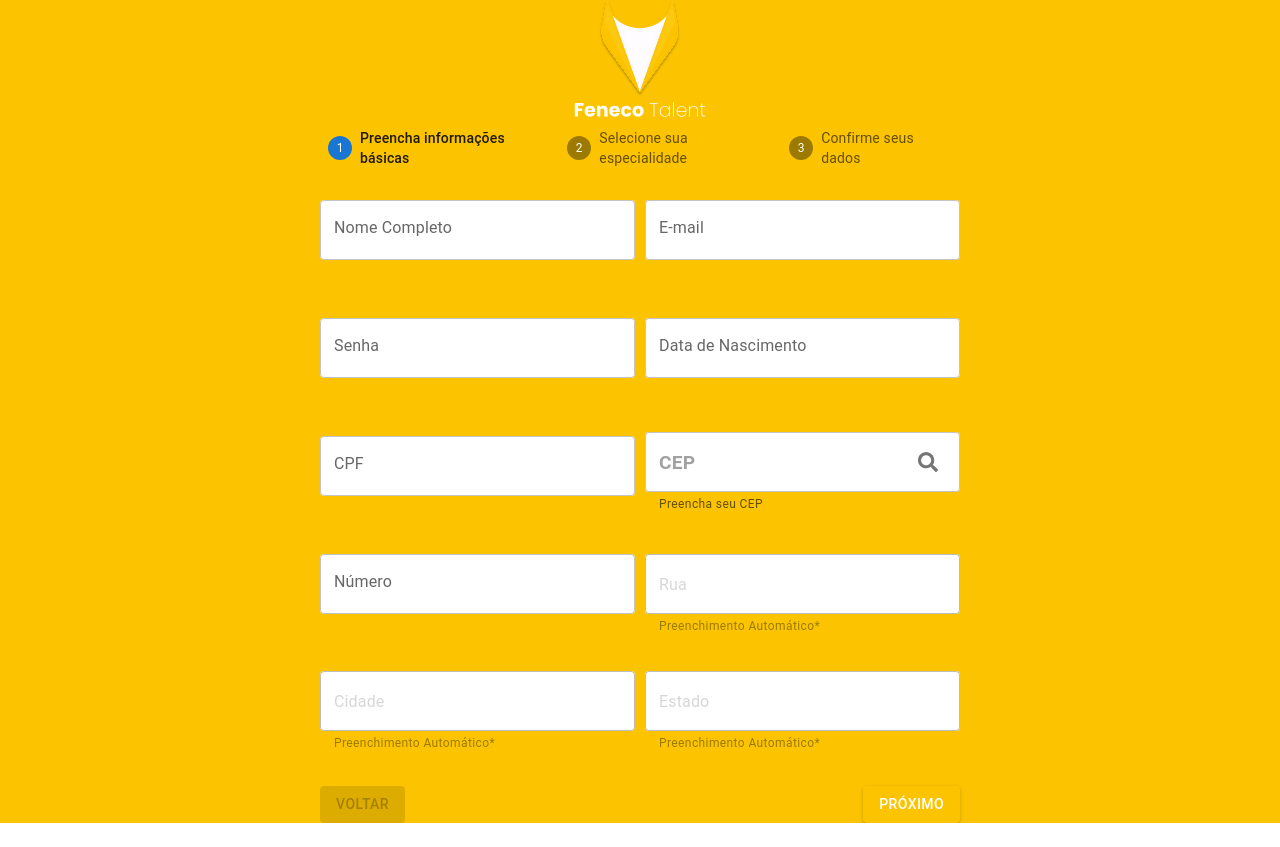
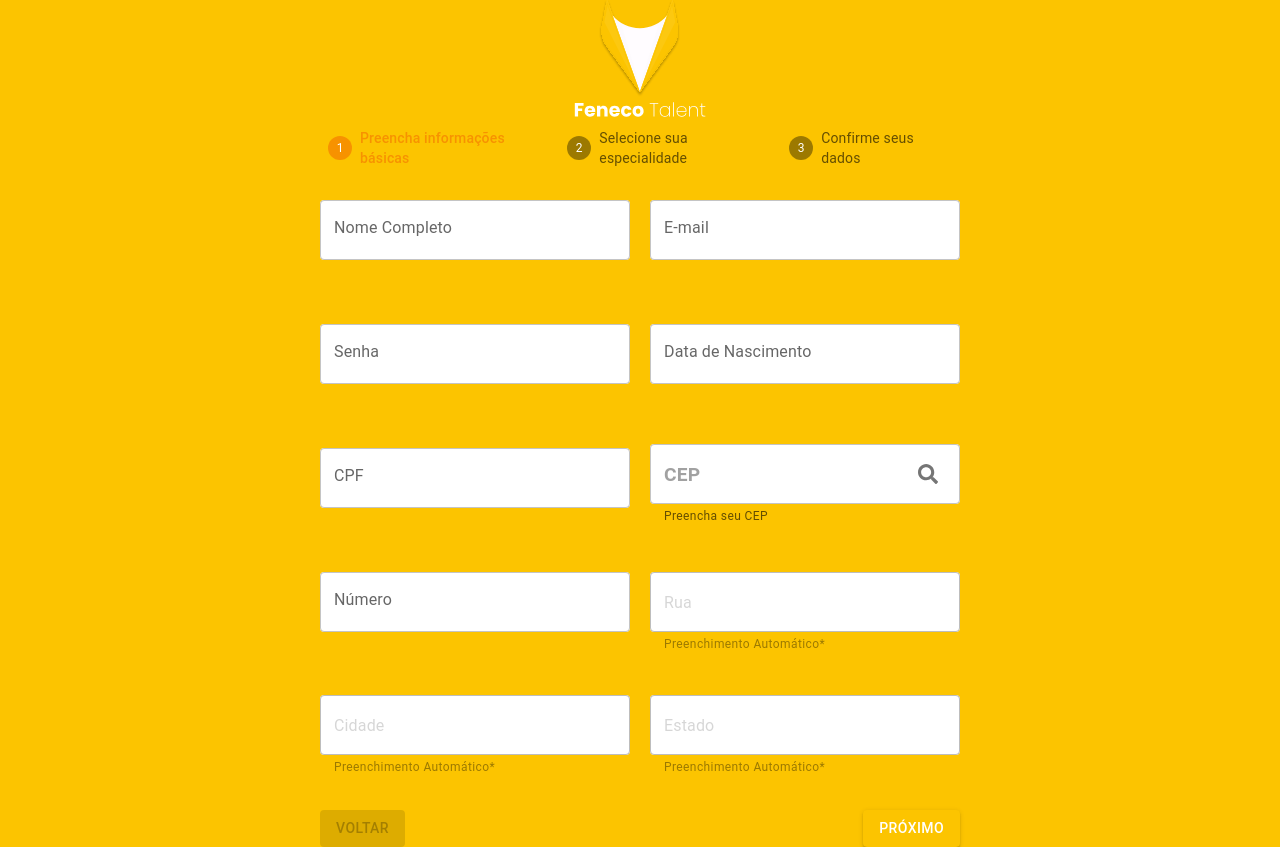
Before and after one commit to Giuzntt/Feneco, a React (Create React App) app: page /Register in a window 1280 px wide. Before the commit the page ends 823 px from the top, so only its background shows below. Built offline with nearby package versions, Linux system fonts and the light colour scheme.

Commit message:
Customizando Stepper !

```diff
--- a/src/Pages/RegisterPage/index.tsx
+++ b/src/Pages/RegisterPage/index.tsx
@@ -23,6 +23,26 @@ const steps = [
   "Selecione sua especialidade",
   "Confirme seus dados",
 ];
+
+let styleStepper = {
+  '& .MuiStepLabel-root .Mui-completed': {
+    color: '#F79200', // circle color (COMPLETED)
+  },
+  '& .MuiStepLabel-label.Mui-completed.MuiStepLabel-alternativeLabel':
+  {
+    color: '#FFFFF', // Just text label (COMPLETED)
+  },
+  '& .MuiStepLabel-root .Mui-active': {
+    color: '#F79200', // circle color (ACTIVE)
+  },
+  '& .MuiStepLabel-label.Mui-active.MuiStepLabel-alternativeLabel':
+  {
+    color: '#FFFFF', // Just text label (ACTIVE)
+  },
+  '& .MuiStepLabel-root .Mui-active .MuiStepIcon-text': {
+    fill: '#FFFF', // circle's number (ACTIVE)
+  },
+}
 
 
 export default function RegisterPage() {
@@ -272,7 +292,7 @@ export default function RegisterPage() {
               stepProps.completed = false;
             }
             return (
-              <Step key={label} {...stepProps}>
+              <Step key={label} {...stepProps} sx={styleStepper}>
                 <StepLabel {...labelProps}>{label}</StepLabel>
               </Step>
             );
--- a/src/Pages/RegisterPage/styles.ts
+++ b/src/Pages/RegisterPage/styles.ts
@@ -7,8 +7,8 @@ import { Box, Grid } from "@mui/material";
 export const BoxRegister = styled(Box)`
     display: grid;
     grid-template-columns: 1fr 1fr;
-    grid-template-rows: 1fr 1fr;
-    grid-gap: 10px;
+    grid-template-rows: 1fr;
+    grid-gap:  1rem 20px;
     flex-direction: column;
     align-items: center;
     justify-content: center;
```
